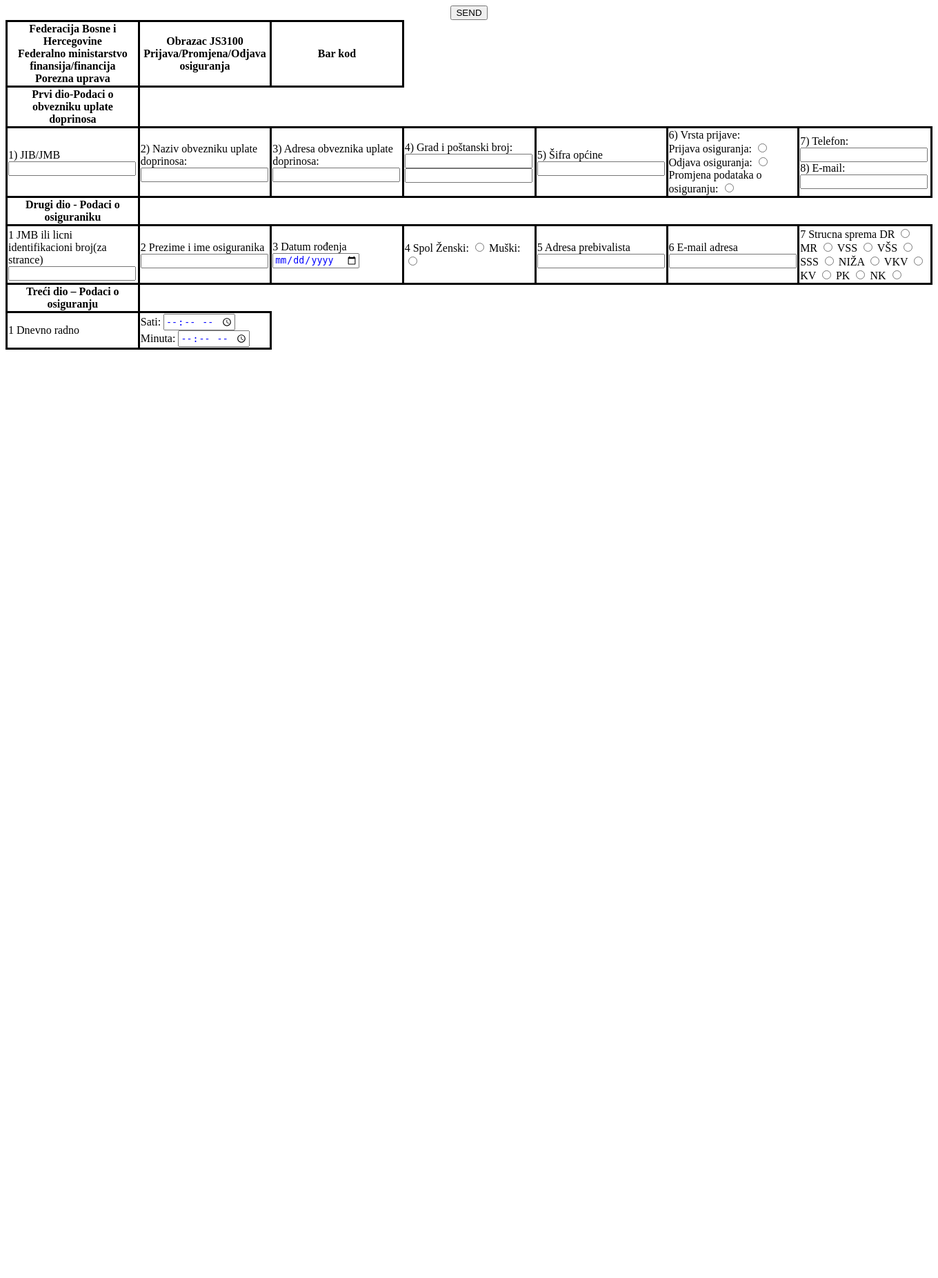
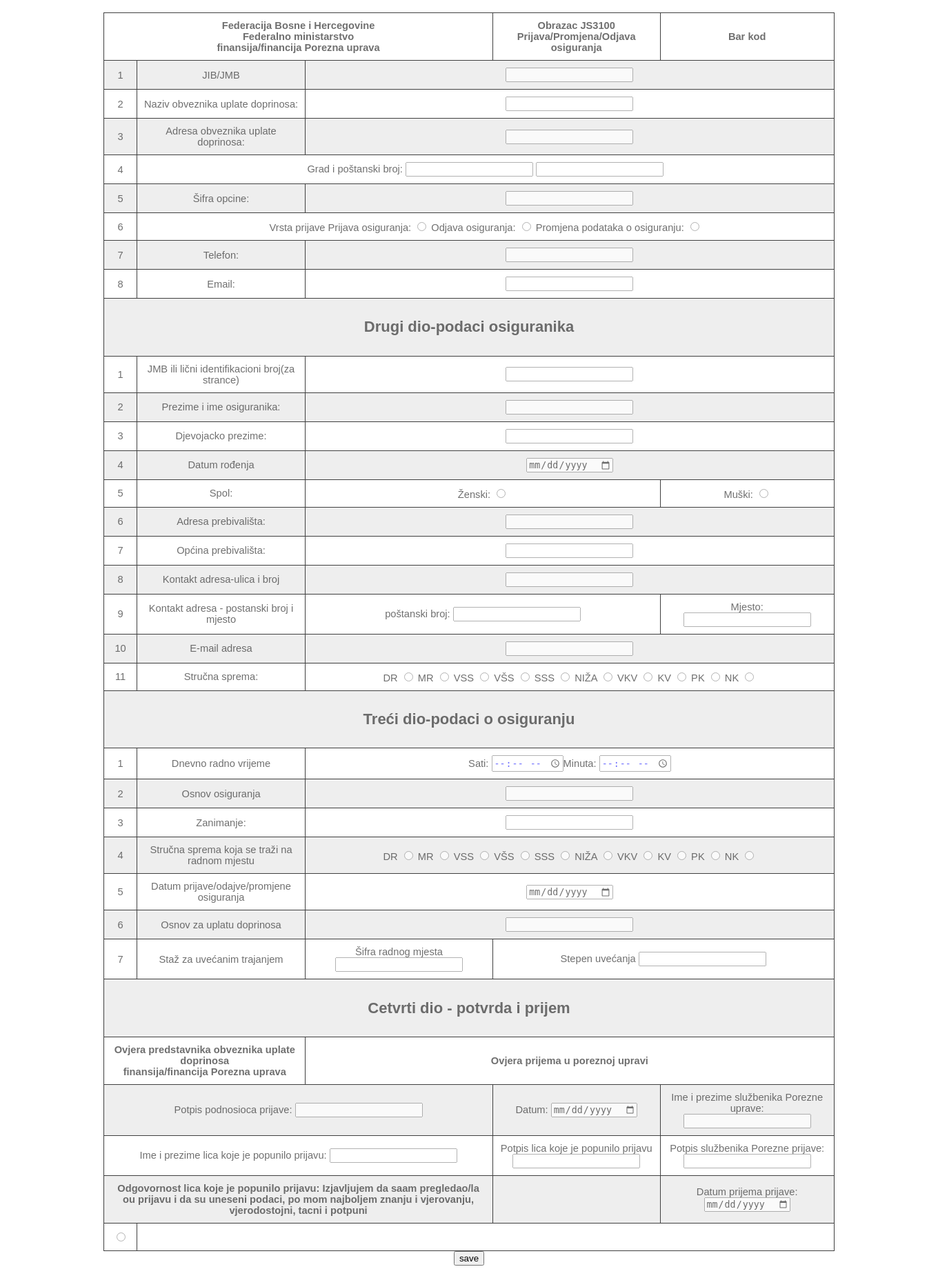
Before and after one commit to Tarik791/Obrazac, a PHP site: page / in a window 1360 px wide. Shown: the whole page at 69% size. Before the commit the page ends 507 px from the top, so only its background shows below. Run offline with PHP 8.4, Linux system fonts and the light colour scheme; some libraries are stand-ins or nearby versions.

Commit message:
Update index.php

```diff
--- a/index.php
+++ b/index.php
@@ -5,181 +5,287 @@
     <meta name="viewport" content="width=device-width, initial-scale=1.0">
     <title>Document</title>
     <style>
-       table {
-
-    border-collapse: collapse;
+      body{
+        font-family:sans-serif;
+        font-size: 11pt;
+        background-attachment:fixed;
 
       }
-
-
-  td, th{
-    border-style: solid;
-
+      table{
+        width: 80%;
+      }
+      table, th,td{
+        border: 1px solid black;
+        border-collapse: collapse;
+        opacity: 0.75;
       }
 
+      th, td {
+        padding:10px;
+        text-align:center;
+      }
 
-
+      tr:nth-child(even){
+        background-color: #e8e8e8;
+      }
+      tr:nth-child(odd){
+        background-color:white;
+      }
   </style>
 </head>
 <body>
+<script src="https://code.jquery.com/jquery-1.12.4.js"></script>
+<script src="https://cdnjs.cloudflare.com/ajax/libs/jspdf/1.3.3/jspdf.min.js"></script>
+<script src="https://html2canvas.hertzen.com/dist/html2canvas.js"></script>
+<script src="https://ajax.googleapis.com/ajax/libs/jquery/3.5.1/jquery.min.js"></script>
+<script src="custom.js"></script>
     <center>
 
+<div id="capture" style="padding: 10px;">
+<form id="myForm" method="post" action="userInfo.php">
+
+<div class="canvas_div_pdf">
     <table>
 
         <tr>
-            <th>Federacija Bosne i Hercegovine
-                <br>
-            Federalno ministarstvo finansija/financija
-                <br>
-            Porezna uprava
-            </th>
-            <th>
-            Obrazac JS3100
-                <br>
-            Prijava/Promjena/Odjava osiguranja
-            </th>
-            <th>
-                Bar kod
-            </th>
+
+        <th colspan="3"> Federacija Bosne i Hercegovine
+         <br> Federalno ministarstvo <br>
+    finansija/financija Porezna uprava</th>
+          <th colspan="3">Obrazac JS3100<br>Prijava/Promjena/Odjava osiguranja</th>
+            <th colspan="2">Bar kod</th>
+
         </tr>
+        <tr>
+            <td>1</td>
+            <td>JIB/JMB</td>
+            <td colspan="7"><input style="color:blue;" type="number" name="brojfirme" required></td></td>
 
-        <th>Prvi dio-Podaci o obvezniku uplate doprinosa</th>
-        <tbody id="data">
-        <tr class="naslov">
-        <form id="myForm" action="UserInfo.php" method="post">
-            <td>
-                1) JIB/JMB
-                <input style="color:blue;" type="number" name="brojfirme" >
+        </tr>
+        <tr>
+            <td>2</td>
+            <td>Naziv obveznika uplate doprinosa:</td>
+            <td colspan="7"><input style="color:blue;" type="text" name="nazivfirme" required></td>
+
+        </tr>
+        <tr>
+            <td>3</td>
+            <td>Adresa obveznika uplate doprinosa:</td>
+            <td colspan="7"><input style="color:blue;" type="text" name="adresafirme" required></td>
+        </tr>
+        <tr>
+            <td>4</td>
+            <td colspan="7">Grad i poštanski broj:
+            <input style="color:blue;" type="text" name="gradfirme" >
+             <input style="color:blue;" type="number" name="postanskibrojfirme" required></td>
+        </tr>
+        <tr>
+            <td>5</td>
+            <td>Šifra opcine:</td>
+            <td colspan="7"><input type="password" name="sifraopcine" required></td></td>
+        </tr>
+        <tr>
+            <td>6</td>
+            <td colspan="7">Vrsta prijave
+            Prijava osiguranja:
+            <input type="radio" name="gender" value="PO" >
+            Odjava osiguranja:
+                <input type="radio" name="gender" value="OO" >
+            Promjena podataka o osiguranju:
+                <input type="radio" name="gender" value="POOS" ></td>
+        </tr>
+        <tr>
+            <td>7</td>
+            <td>Telefon:</td>
+            <td colspan="7"><input style="color:blue;" type="tel" name="telefonfirme" required></td>
+        </tr>
+        <tr>
+            <td>8</td>
+            <td>Email:</td>
+            <td colspan="7"><input style="color:blue;" type="email" name="emailfirme" required></td>
+        </tr>
+        <td colspan="7"><h2 align="center;">Drugi dio-podaci osiguranika</h2></td>
+        <tr>
+            <td>1</td>
+            <td>JMB ili lični identifikacioni broj(za strance)</td>
+            <td colspan="7"><input type="number" name="licnibroj" required></td>
+        </tr>
+        <tr>
+            <td>2</td>
+            <td>Prezime i ime osiguranika:</td>
+            <td colspan="7"><input type="username" name="imeiprezimekorisnika" required></td>
+        </tr>
+        <tr>
+            <td>3</td>
+            <td>Djevojacko prezime:</td>
+            <td colspan="7"><input type="text" name="djevojackoprezime" required></td>
+        </tr>
+        <tr>
+            <td>4</td>
+            <td>Datum rođenja</td>
+            <td colspan="7"><input type="date" name="datumrodjenjakorisnika" required></td>
+        </tr>
+        <tr>
+            <td>5</td>
+            <td>Spol:</td>
+            <td colspan="4"> Ženski: <input type="radio" name="gender1" value="Muško" id="" > </td>
+          <td>Muški: <input type="radio" name="gender1" value="Žensko" id="" > </td>
+        </tr>
+        <tr>
+            <td>6</td>
+            <td>Adresa prebivališta:</td>
+            <td colspan="7"><input style="color:blue;" type="text" name="licnaadresa" id="" required></td>
+        </tr>
+        <tr>
+            <td>7</td>
+            <td>Općina prebivališta:</td>
+            <td colspan="7"><input style="color:blue;" type="text" name="opcinaprebivalista" id="" required ></td>
+        </tr>
+        <tr>
+            <td>8</td>
+            <td>Kontakt adresa-ulica i broj</td>
+            <td colspan="7"><input type="text" name="kontaktadresa" required></td>
+        </tr>
+        <tr>
+            <td>9</td>
+            <td>Kontakt adresa - postanski broj i mjesto</td>
+            <td colspan="4">poštanski broj: <input type="number" name="licnipostanskibroj" required></td>
+            <td colspan="7">Mjesto:<input type="text" name="mjesto" ></td>
+        </tr>
+        <tr>
+            <td>10</td>
+            <td>E-mail adresa</td>
+            <td colspan="7"><input style="color:blue;" type="email" name="licniemail" id="" required></td>
+        </tr>
+        <tr>
+            <td>11</td>
+            <td>Stručna sprema:</td>
+            <td colspan="7">
+                DR <input type="radio" name="gender2" value="DR"> MR <input type="radio" name="gender2" value="MR"> VSS <input type="radio" name="gender2" value="VSS"> VŠS <input type="radio" name="gender2" value="VŠS"> SSS <input type="radio" name="gender2" value="SSS"> NIŽA <input type="radio" name="gender2" value="NIŽA"> VKV <input type="radio" name="gender2" value="VKV"> KV <input type="radio" name="gender2" value="KV"> PK <input type="radio" name="gender2" value="PK"> NK <input type="radio" name="gender2" value="NK"></td>
+        </tr>
+        <td colspan="7"><h2 align="center;">Treći dio-podaci o osiguranju</h2></td>
+        <tr>
+            <td>1</td>
+            <td>Dnevno radno vrijeme </td>
+            <td colspan="7">Sati: <input style="color:blue;" type="time" name="sati" >Minuta: <input style="color:blue;" type="time"
+                        name="minute" required></td>
+        </tr>
+        <tr>
+            <td>2</td>
+            <td>Osnov osiguranja</td>
+            <td colspan="7"><input type="text" name="osnovosiguranja" required></td>
+        </tr>
+        <tr>
+            <td>3</td>
+            <td>Zanimanje:</td>
+            <td colspan="7"><input type="text" name="zanimanje" required></td>
+        </tr>
+        <tr>
+            <td>4</td>
+            <td>Stručna sprema koja se traži na radnom mjestu
             </td>
-            <td>
-                2) Naziv obvezniku uplate doprinosa:
-                <input style="color:blue;" type="text" name="nazivfirme" >
+            <td colspan="7">  DR <input type="radio" name="gender3" value="DR"> MR <input type="radio" name="gender3" value="MR"> VSS <input type="radio" name="gender3" value="VSS"> VŠS <input type="radio" name="gender3" value="VŠS"> SSS <input type="radio" name="gender3" value="SSS"> NIŽA <input type="radio" name="gender3" value="NIŽA"> VKV <input type="radio" name="gender3" value="VKV"> KV <input type="radio" name="gender3" value="KV"> PK <input type="radio" name="gender3" value="PK"> NK <input type="radio" name="gender3" value="NK"></td>
+        </tr>
+        <tr>
+            <td>5</td>
+            <td>Datum prijave/odajve/promjene osiguranja</td>
+            <td colspan="7"><input type="date" name="datumprijave" required></td>
+        </tr>
+        <tr>
+            <td>6</td>
+            <td>Osnov za uplatu doprinosa</td>
+            <td colspan="7"><input type="text" name="osnovuplate" required></td>
+
+        </tr>
+        <tr>
+            <td>7</td>
+            <td>Staž za uvećanim trajanjem</td>
+            <td>Šifra radnog mjesta
+                <input type="password" name="sifraradnogmjesta" required>
             </td>
+            <td colspan="7">Stepen uvećanja
+            <input type="text" name="stepenuvecanja" required></td>
+        </tr>
+        <th colspan="7"><h2>Cetvrti dio - potvrda i prijem</h2></th>
+        <tr>
 
-            <td>
-                3) Adresa obveznika uplate doprinosa:
-                <input style="color:blue;" type="text" name="adresafirme" >
-            </td>
+        <th colspan="2"> Ovjera predstavnika obveznika uplate doprinosa<br>
+    finansija/financija Porezna uprava</th>
+          <th colspan="5">Ovjera prijema u poreznoj upravi</th>
 
-
-            <td>
-                4) Grad i poštanski broj:
-                <input style="color:blue;" type="text" name="gradfirme" required>
-                <input style="color:blue;" type="number" name="postanskibrojfirme" >
-            </td>
-
-
-            <td>
-            5)  Šifra općine
-
-            <input type="password" name="sifraopcine" >
-            </td>
-
-
-            <td>
-            6) Vrsta prijave:
-            <br>
-            Prijava osiguranja:
-            <input type="radio" name="gender" value="PO">
-            <br>
-            Odjava osiguranja:
-            <input type="radio" name="gender" value="OO">
-            <br>
-            Promjena podataka o osiguranju:
-            <input type="radio" name="gender" value="POOS">
-            </td>
-
-
-
-            <td>
-            <label>7) Telefon:</label>
-            <input style="color:blue;" type="tel" name="telefonfirme" >
-            <br>
-            <label>8) E-mail:</label>
-            <input style="color:blue;" type="email" name="emailfirme" >
-
+        </tr>
+        <td colspan="3">Potpis podnosioca prijave:
+        <input type="text" name="potpispodnosioca" ></td>
+        <td colspan="3">Datum: <input type="date" name="datumpodnosioca" required></td>
+        <td>Ime i prezime službenika Porezne uprave:
+            <input type="text" name="imeiprezimesluzbenikaporezneuprave" required>
         </td>
 
         </tr>
-        <th>Drugi dio - Podaci o osiguraniku</th>
+        <tr>
+        <td colspan="3">Ime i prezime lica koje je popunilo prijavu: <input type="text" name="imeiprezimelicakojejepopuniloprijavu" required></td>
+        <td colspan="3">Potpis lica koje je popunilo prijavu
+            <input type="text" name="potpislicakojejepopuniloprijavu" required>
+        </td>
+        <td>Potpis službenika Porezne prijave:
+            <input type="text" name="potpissluzbenikaporezneprijave" required>
+        </td>
+        </tr>
+        <tr>
+            <td colspan="3"><b>Odgovornost lica koje je popunilo prijavu: Izjavljujem da saam pregledao/la ou prijavu i da su uneseni podaci, po mom najboljem znanju i vjerovanju, vjerodostojni, tacni i potpuni</b></td>
+            <td></td>
+            <td colspan="3">
+                Datum prijema prijave:
+                <input type="date" name="datumprijemaprijave" required>
+            </td>
+        </tr>
+        <tr>
+            <td><input type="radio" name="" id="" ></td>
+        </tr>
+    </table>
 
-        <tr class="naslov">
-            <td>
-                1 JMB ili licni identifikacioni broj(za strance)
-                <input style="color:blue;" type="number" name="licnibroj" >
+    <button onclick="getPDF()" id="sub">save</button>
+    </form>
+    </div>
+</center>
+</div>
+</body>
+<script>
 
-            </td>
-            <td>2 Prezime i ime osiguranika
-            <input style="color:blue;" type="username" name="imeiprezimekorisnika">
-            </td>
-            <td>
-                3 Datum rođenja
-                <input style="color:blue;" type="date" name="datumrodjenjakorisnika">
+html2canvas(document.querySelector("#capture")).then(canvas => {
+    document.body.appendChild(canvas)
+});
+function getPDF(){
 
-            </td>
+var HTML_Width = $(".canvas_div_pdf").width();
+var HTML_Height = $(".canvas_div_pdf").height();
+var top_left_margin = 15;
+var PDF_Width = HTML_Width+(top_left_margin*2);
+var PDF_Height = (PDF_Width*1.5)+(top_left_margin*2);
+var canvas_image_width = HTML_Width;
+var canvas_image_height = HTML_Height;
 
-            <td>
-                4 Spol
-                Ženski: <input type="radio" name="gender1" value="Muško" id="">
-                Muški: <input type="radio" name="gender1" value="Žensko" id="">
-            </td>
-
-            <td>
-                5 Adresa prebivalista
-                <input style="color:blue;" type="text" name="licnaadresa" id="">
-            </td>
-            <td>
-                6 E-mail adresa
-                <input style="color:blue;" type="email" name="licniemail" id="">
-            </td>
-            <td>
-
-            7 Strucna sprema
-            DR <input type="radio" name="gender2" value="DR"> MR <input type="radio" name="gender2" value="MR"> VSS <input type="radio" name="gender2" value="VSS"> VŠS <input type="radio" name="gender2" value="VŠS"> SSS <input type="radio" name="gender2" value="SSS"> NIŽA <input type="radio" name="gender2" value="NIŽA"> VKV <input type="radio" name="gender2" value="VKV"> KV <input type="radio" name="gender2" value="KV"> PK <input type="radio" name="gender2" value="PK"> NK <input type="radio" name="gender2" value="NK">
+var totalPDFPages = Math.ceil(HTML_Height/PDF_Height)-1;
 
 
-        </td>
+html2canvas($(".canvas_div_pdf")[0],{allowTaint:true}).then(function(canvas) {
+  canvas.getContext('2d');
+
+  console.log(canvas.height+"  "+canvas.width);
 
 
-        </tr>
-            <th>Treći dio – Podaci o osiguranju</th>
-        <tr>
-            <td>
-            1 Dnevno radno
-            </td>
-            <td>
-                Sati: <input style="color:blue;" type="time" name="sati">
-                <br>
-                 Minuta: <input style="color:blue;" type="time"
-                    name="minute">
-            </td>
-              <!--
-            <td>2 Stručna sprema koja se traži na radnom
-                      DR <input type="radio" name="gender3" value="DR"> MR <input type="radio" name="gender3" value="MR"> VSS <input type="radio" name="gender3" value="VSS"> VŠS <input type="radio" name="gender3" value="VŠS"> SSS <input type="radio" name="gender3" value="SSS"> NIŽA <input type="radio" name="gender3" value="NIŽA"> VKV <input type="radio" name="gender3" value="VKV"> KV <input type="radio" name="gender3" value="KV"> PK <input type="radio" name="gender3" value="PK"> NK <input type="radio" name="gender3" value="NK">
+  var imgData = canvas.toDataURL("image/jpeg", 1.0);
+  var pdf = new jsPDF('p', 'pt',  [PDF_Width, PDF_Height]);
+    pdf.addImage(imgData, 'JPG', top_left_margin, top_left_margin,canvas_image_width,canvas_image_height);
 
 
-            </td>
+  for (var i = 1; i <= totalPDFPages; i++) {
+    pdf.addPage(PDF_Width, PDF_Height);
+    pdf.addImage(imgData, 'JPG', top_left_margin, -(PDF_Height*i)+(top_left_margin*4),canvas_image_width,canvas_image_height);
+  }
 
-            <td>
-                3 Datum prijave/odjave/promjene osiguranja
-                <input type="text" name="datumprijave">
-            </td>
-            -->
-            </tr>
-
-        </tr>
-
-
-        <input type="submit" name="btn" id="sub" value="SEND">
-
-        </tbody>
-    </form>
-    <span id="result"></span>
-
-    </table>
-</center>
-
-<script src="script/jquery-1.8.1.min.js" type="text/javascript"></script>
-<script src="script/my_script.js" type="text/javascript"></script>
-</body>
+    pdf.save("HTML-Document.pdf");
+    });
+};
+</script>
 </html>
```
Lines whose indentation alone changed are shown as unchanged.
